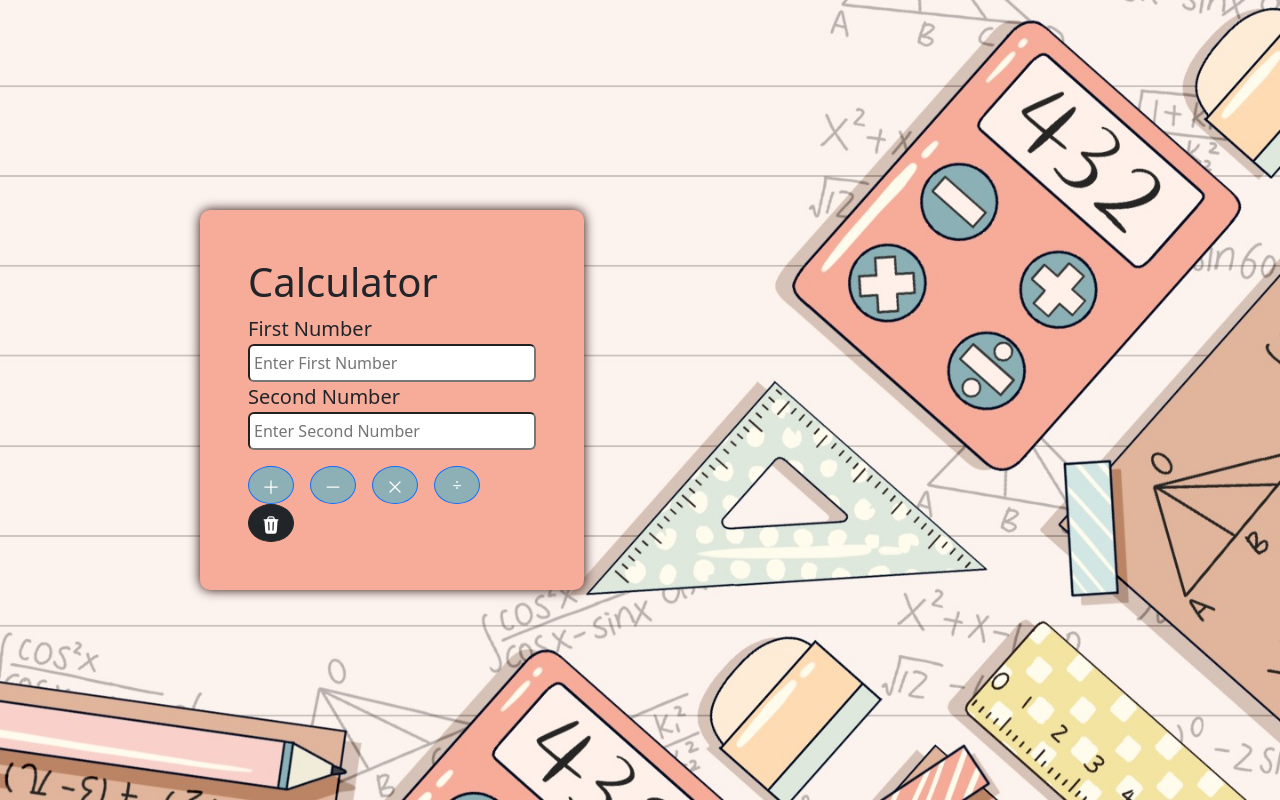
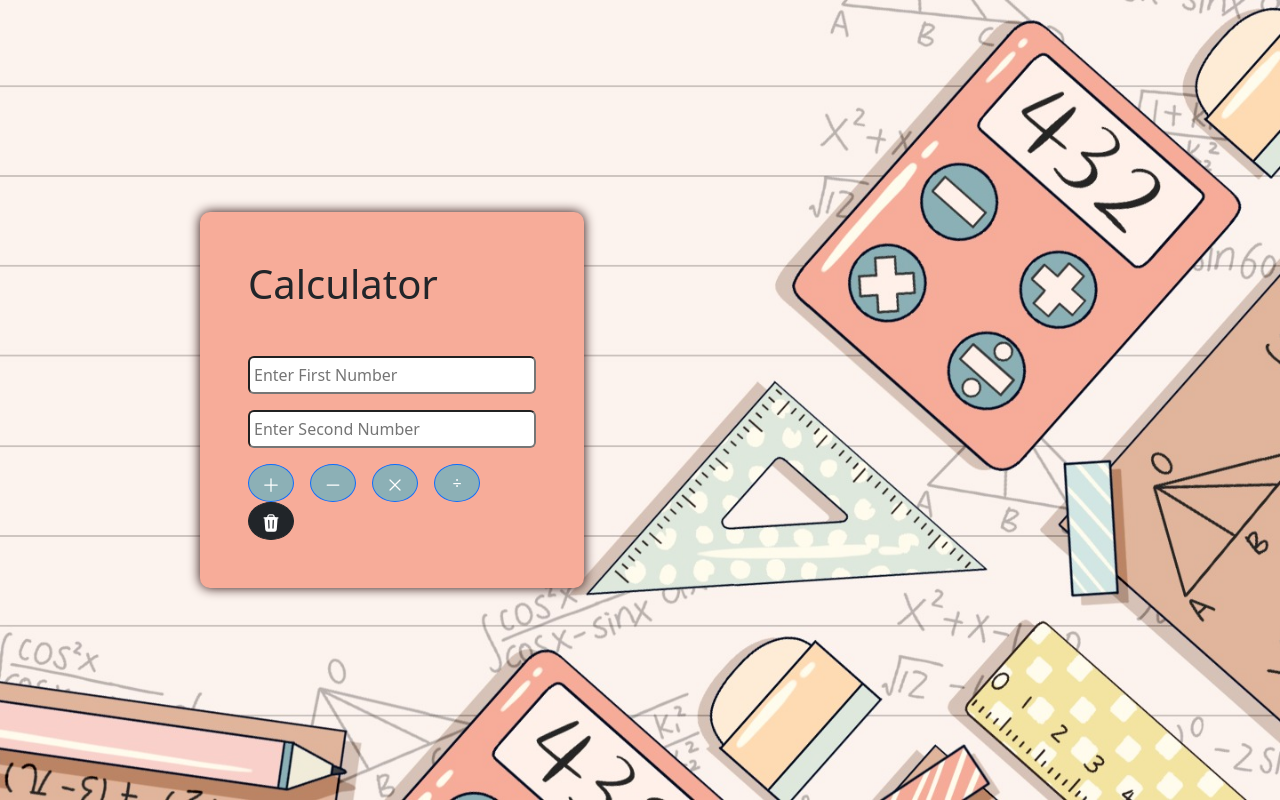
Before and after one commit to ThukhaChan/React-Sum-Calculator, a React (Create React App) app: page / in a window 1280 px wide. Built offline with nearby package versions, Linux system fonts and the light colour scheme.

Commit message:
remove label

```diff
--- a/src/App.js
+++ b/src/App.js
@@ -76,8 +76,8 @@ function App() {
     <div className="App">
       <div className="con">
         <h1>Calculator</h1>
-        <div>
-          <span className="fs-5">First Number</span>
+        <div className=" mt-5">
+          {/* <span className="fs-5">First Number</span> */}
           <input
             className="input"
             inputMode="decimal"
@@ -90,8 +90,8 @@ function App() {
             }}
           ></input>
         </div>
-        <div>
-          <span className="fs-5">Second Number</span>
+        <div className=" mt-3">
+          {/* <span className="fs-5">Second Number</span> */}
           <input
             type="number"
             value={num2}
```
